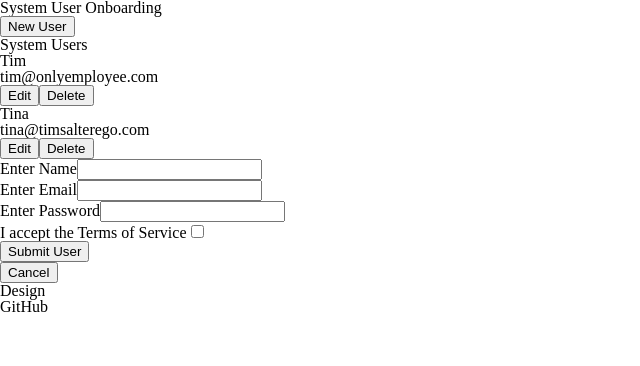
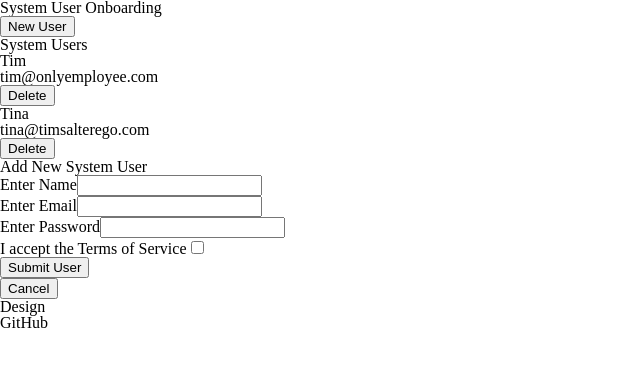
Before and after one commit to taratimmerman/user-onboard, a React (Create React App) app: page / in a window 1280 px wide. Both pictures are taken after a click on the button "New User". Shown: the top 366 px of the page, without its empty margins (0-640 px from the left). Built offline with nearby package versions, Linux system fonts and the light colour scheme.

Commit message:
remove edit functionality

```diff
--- a/src/App.js
+++ b/src/App.js
@@ -20,6 +20,7 @@ function App() {
         visibility={formVisibility}
       />
       <UsersSctn
+        toggleFunction={toggleForm}
         visibility={formVisibility}
       />
       <Footer />
--- a/src/components/FormsSctn.js
+++ b/src/components/FormsSctn.js
@@ -6,8 +6,12 @@ const FormsSctn = (props) => {
     const {
         values,
         setValues,
-        submitHandlers: { createUser, editUser }
+        initialState,
+        createFunction,
+        toggleForm
     } = props;
+
+    const resetForm = () => setValues(initialState);
 
     const onChange = event => {
         const { name, value } = event.target;
@@ -16,15 +20,20 @@ const FormsSctn = (props) => {
 
     const onSubmit = event => {
         event.preventDefault();
-        values.id
-            ? editUser(values)
-            : createUser(values);
+        createFunction(values);
         event.target.reset();
+        resetForm();
+    };
+
+    const onCancel = () => {
+        resetForm();
+        toggleForm();
     };
 
     return (
         <section id="formSctn">
             <form onSubmit={onSubmit}>
+                <h3>Add New System User</h3>
                 <label
                     htmlFor="name"
                 >Enter Name</label>
@@ -73,13 +82,14 @@ const FormsSctn = (props) => {
                     id="submitBtn"
                     type="submit"
                 >
-                    Submit {values.id ? "Changes" : "User"}
+                    Submit User
                 </button>
                 <br></br>
 
                 <button
                     id="cancelBtn"
                     type="reset"
+                    onClick={onCancel}
                 >
                     Cancel
                 </button>
@@ -91,8 +101,9 @@ const FormsSctn = (props) => {
 FormsSctn.propTypes = {
     values: PropTypes.any,
     setValues: PropTypes.any,
-    submitHandlers: PropTypes.any,
-    initialState: PropTypes.object
+    initialState: PropTypes.object,
+    toggleForm: PropTypes.func,
+    createFunction: PropTypes.func
 };
 
 export default FormsSctn;
--- a/src/components/Header.js
+++ b/src/components/Header.js
@@ -7,7 +7,6 @@ const Nav = (props) => {
         toggleFunction
     } = props;
 
-
     return (
         <header>
             <h1 id="pageTtl">System User Onboarding</h1>
@@ -16,6 +15,7 @@ const Nav = (props) => {
                     <li><button
                         id="newUsrBtn"
                         onClick={() => toggleFunction()}
+                        href="#formSctn"
                     >New User</button></li>
                 </ul>
             </nav>
--- a/src/components/UsersSctn.js
+++ b/src/components/UsersSctn.js
@@ -14,7 +14,7 @@ const initialFormState = {
 };
 
 const UsersSctn = (props) => {
-    const { visibility } = props;
+    const { visibility, toggleFunction } = props;
 
     const [systemUsers, setSystemUsers] = useState(users);
     const [formValues, setFormValues] = useState(initialFormState);
@@ -22,10 +22,6 @@ const UsersSctn = (props) => {
     const createUser = (formData) => {
         formData.id = uuid();
         setSystemUsers(users.concat(formData));
-    };
-
-    const editUser = () => {
-        // TO DO
     };
 
     const deleteUser = (id) => {
@@ -43,10 +39,6 @@ const UsersSctn = (props) => {
                                 <h1>{user.name}</h1>
                                 <p>{user.email}</p>
                                 <button
-                                    data-cy={`editBtn${index}`}
-                                    onClick={() => editUser(user.id)}
-                                >Edit</button>
-                                <button
                                     data-cy={`deleteBtn${index}`}
                                     onClick={() => deleteUser(user.id)}
                                 >Delete</button>
@@ -59,14 +51,16 @@ const UsersSctn = (props) => {
                 values={formValues}
                 setValues={setFormValues}
                 initialState={initialFormState}
-                submitHandlers={{ createUser, editUser }}
+                createFunction={createUser}
+                toggleForm={toggleFunction}
             /> : null}
         </main>
     );
 };
 
 UsersSctn.propTypes = {
-    visibility: PropTypes.bool
+    visibility: PropTypes.bool,
+    toggleFunction: PropTypes.func
 };
 
 export default UsersSctn;
```
Also changed, not shown: 2 other files (tests, documents, lock files or other folders).
